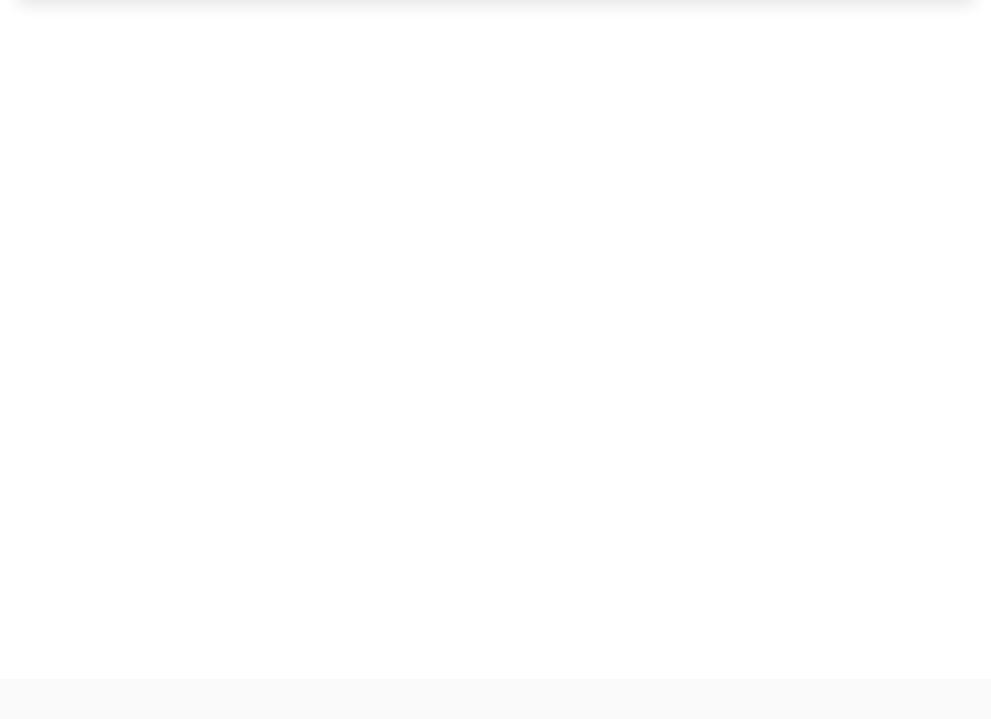
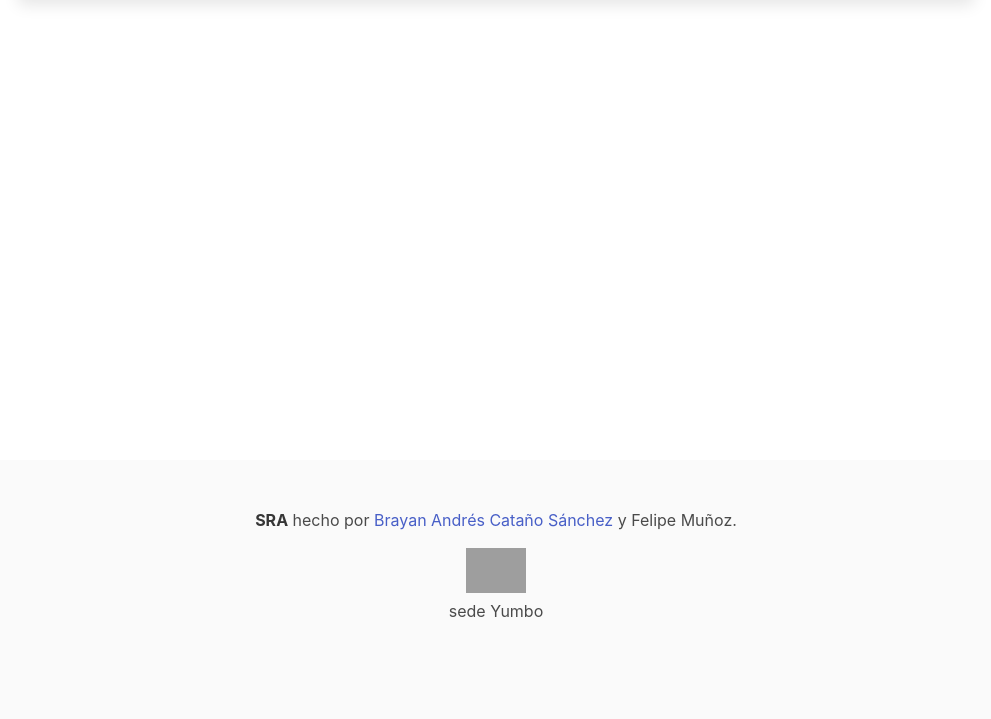
Before and after one commit to Erio56/SistemaRegistroAsistencia, a Django app: template SRA/User/templates/home.html in a window 1280 px wide. Shown: the part 121-840 px from the top of the page, without its empty margins (144-1135 px from the left). Before the commit the page ends 800 px from the top, so only its background shows below. Run offline with Django 3.2, Linux system fonts and the light colour scheme; the template is opened without the code that fills it, so the values that code supplies are empty; grey boxes are pictures that could not be loaded.

Commit message:
small fixes to UI

```diff
--- a/SRA/Assist/templates/base.html
+++ b/SRA/Assist/templates/base.html
@@ -9,7 +9,7 @@
   <link rel="icon" href="{% static 'Univalle.svg'%}" type="image/x-icon">
   <meta name="Sistema de registro de Asistencia sede Yumbo" content="" />
   <meta name="viewport" content="width=device-width, initial-scale=1" />
-  <link rel="stylesheet" href="" />
+  <link rel="stylesheet" href="{% static 'style.css' %}">
   <link rel="stylesheet" href="https://cdn.jsdelivr.net/npm/bulma@0.9.4/css/bulma.min.css">
 </head>
 
@@ -40,11 +40,6 @@
       </div>
 
 
-
-
-
-
-
     </div>
     <!-login out navbar button-->
     <div class="navbar-end">
@@ -72,7 +67,21 @@
 
   {% block content %}
   {% endblock %}
-  <script src="" async defer></script>
+  <div class="main">
+    <div class="section"></div>
+    <footer class="footer has-">
+      <div class="content has-text-centered">
+        <p>
+          <strong>SRA</strong> hecho por <a href="https://github.com/Erio56">Brayan Andrés Cataño Sánchez</a> y Felipe
+          Muñoz.
+        </p>
+        <img src="{% static 'Univalle.svg'%} " width="60" height="50">
+        <p>sede Yumbo</p>
+      </div>
+    </footer>
+  </div>
+
+
 </body>
 
 </html>
--- a/SRA/Assist/templates/createAsistencia.html
+++ b/SRA/Assist/templates/createAsistencia.html
@@ -43,7 +43,7 @@
                 </div>
         </form>
     </div>
-
+</div>
 
 
 </form>
--- a/SRA/static/style.css
+++ b/SRA/static/style.css
@@ -1,8 +1,8 @@
 .main {
-    display: flex;
-    min-height: 100vh;
-    flex-direction: column;
-  }
+  display: flex;
+  min-height: 90vh;
+  flex-direction: column;
+}
 
 .section {
 flex: 1;
```
